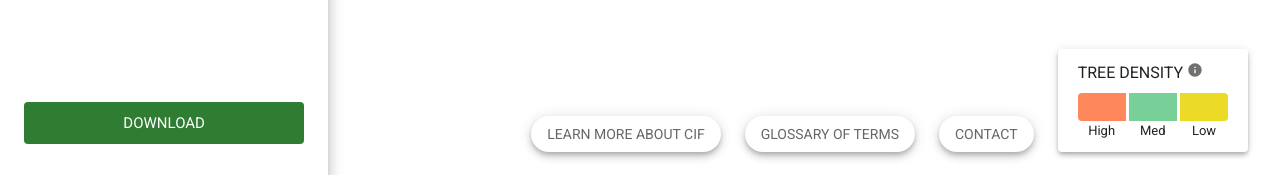
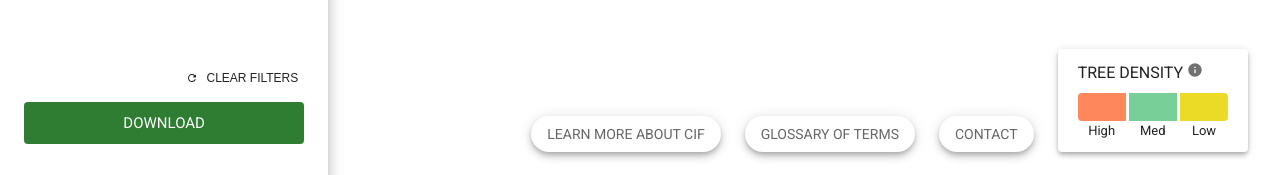
Before and after one commit to sparkgeo/cif-urban-forest-webapp, a React (Vite) app: page / in a window 1280 px wide. Shown: the part 608-783 px from the top of the page. Built offline with nearby package versions, Linux system fonts and the light colour scheme; no server answers.

Commit message:
Wire up a clear filters button

```diff
--- a/src/App.tsx
+++ b/src/App.tsx
@@ -7,7 +7,7 @@ import axios from 'axios'
 import styled from '@emotion/styled'
 
 import { Layout } from './components/Layout'
-import { Sidebar } from './components/SidebarLeft'
+import { SidebarLeft } from './components/SidebarLeft'
 import { themeMui } from './globalStyles/themeMui'
 import { SharableUrlParameters, ApiFeatureCollection } from './types/topLevelAppTypes'
 import { Map } from './components/Map/Map'
@@ -127,6 +127,21 @@ export function App() {
     debouncedUpdateTrees()
   }
 
+  const clearAllSearchParametersAndUpdateTrees = () => {
+    // we cant trust react router's searchParams state,
+    // so we grab url params from window
+    const newSearchParameters = new URLSearchParams(window.location.search)
+    newSearchParameters.delete('cities')
+    newSearchParameters.delete('common_species')
+    newSearchParameters.delete('min_dbh')
+    newSearchParameters.delete('max_dbh')
+    // react router's setSearchParams still works and is used
+    // because it doesnt cacuse the app to refresh like writing
+    //  to window.location.search would
+    setSearchParameters(newSearchParameters)
+    debouncedUpdateTrees()
+  }
+
   const setSearchParametersAndUpdateTrees = (newParameters: SharableUrlParameters) => {
     // we cant trust react router's searchParams state,
     // so we grab url params from window
@@ -166,7 +181,7 @@ export function App() {
   }
 
   const sideBar = (
-    <Sidebar
+    <SidebarLeft
       clearSearchParameterTypeAndUpdateTrees={clearSearchParameterTypeAndUpdateTrees}
       commonSpecies={commmonSpecies}
       isDataInitializing={isDataInitializing}
@@ -174,6 +189,7 @@ export function App() {
       provinces={provinces}
       setSearchParametersAndUpdateTrees={setSearchParametersAndUpdateTrees}
       treeCount={treeCount}
+      clearAllSearchParametersAndUpdateTrees={clearAllSearchParametersAndUpdateTrees}
     />
   )
   const map = (
--- a/src/components/SidebarLeft.tsx
+++ b/src/components/SidebarLeft.tsx
@@ -1,18 +1,18 @@
 import { Button, Dialog, styled } from '@mui/material'
-import { ChangeEvent, MouseEvent, SyntheticEvent, useState } from 'react'
-
-import { SetSearchParametersAndUpdateTrees } from '../types/topLevelAppTypes'
+import { ChangeEvent, MouseEvent, SyntheticEvent, useReducer, useState } from 'react'
+import { RefreshRounded } from '@mui/icons-material'
 
 import { CommonSpecies, Municipalities, Provinces } from '../types/locationsFilterTypes'
+import { DownloadModalContent } from './DownloadModalContent'
 import { Loader } from './Loader'
 import { LocationsFilter } from './LocationsFilter'
 // @ts-ignore.
 import { ReactComponent as CifLogo } from '../assets/logo.svg'
+import { SetSearchParametersAndUpdateTrees } from '../types/topLevelAppTypes'
 import { SpeciesFilter } from './SpeciesFilter'
+import { theme } from '../globalStyles/theme'
 import { themeMui } from '../globalStyles/themeMui'
-import { DownloadModalContent } from './DownloadModalContent'
 import { TreeDiameterFilter } from './TreeDiameterFilter'
-import { theme } from '../globalStyles/theme'
 
 const SideBarWrapper = styled('div')`
   padding: ${themeMui.spacing(3)};
@@ -52,16 +52,39 @@ const DownloadForm = styled('form')`
 
 const DownloadButtonWrapper = styled('div')`
   background-color: ${theme.color.white};
+  display: flex;
+  flex-direction: column;
   bottom: -${themeMui.spacing(3)};
   margin-top: ${themeMui.spacing(3)};
   padding-bottom: ${themeMui.spacing(3)};
   position: sticky;
-  & button {
+  & button:nth-child(2) {
     width: 100%;
   }
 `
 
+const ClearFilterButton = styled('button')`
+  align-items: center;
+  align-self: flex-end;
+  background-color: transparent;
+  border: none;
+  display: flex;
+  font-size: 12px;
+  font-weight: 400;
+  margin-bottom: ${themeMui.spacing(2)};
+  min-width: max-content;
+  text-transform: uppercase;
+  &:hover {
+    color: ${theme.color.primary};
+  }
+  & svg {
+    font-size: inherit;
+    margin-right: ${themeMui.spacing(1)};
+  }
+`
+
 interface SidebarProps {
+  clearAllSearchParametersAndUpdateTrees: () => void
   clearSearchParameterTypeAndUpdateTrees: (paramName: string) => void
   commonSpecies: CommonSpecies
   isDataInitializing: boolean
@@ -70,7 +93,8 @@ interface SidebarProps {
   setSearchParametersAndUpdateTrees: SetSearchParametersAndUpdateTrees
   treeCount: number | undefined
 }
-export function Sidebar({
+export function SidebarLeft({
+  clearAllSearchParametersAndUpdateTrees,
   clearSearchParameterTypeAndUpdateTrees,
   commonSpecies,
   isDataInitializing,
@@ -83,6 +107,7 @@ export function Sidebar({
   const [fileType, setFileType] = useState<string | undefined>()
   const [isAnyFilterSelected, setIsAnyFilterSelected] = useState<boolean>(false)
   const [isExclusionDataIncluded, setIsExclusionDataIncluded] = useState<boolean>(false)
+  const [hackToForceFilterReset, forceFiltersToReset] = useReducer((value) => value + 1, 0)
 
   const getFilterSearchParameters = () => {
     const filterSearchParams = new URLSearchParams(window.location.search)
@@ -127,9 +152,14 @@ export function Sidebar({
     downloadLink.href = treeApiUrl
   }
 
+  const handleClearFilterClick = () => {
+    clearAllSearchParametersAndUpdateTrees()
+    forceFiltersToReset()
+  }
+
   return (
     <>
-      <SideBarWrapper>
+      <SideBarWrapper key={hackToForceFilterReset}>
         <InnerSideBarWrapper>
           <a href="http://www.cif-ifc.org/" target="_blank" rel="noreferrer">
             <StyledCifLogo alt="Canadian Institute of Forestry / Institude forestier du Canada Logo" />
@@ -163,6 +193,10 @@ export function Sidebar({
                   />
                 </div>
                 <DownloadButtonWrapper>
+                  <ClearFilterButton type="button" onClick={handleClearFilterClick}>
+                    <RefreshRounded />
+                    Clear Filters
+                  </ClearFilterButton>
                   <Button
                     variant="contained"
                     color="success"
```
